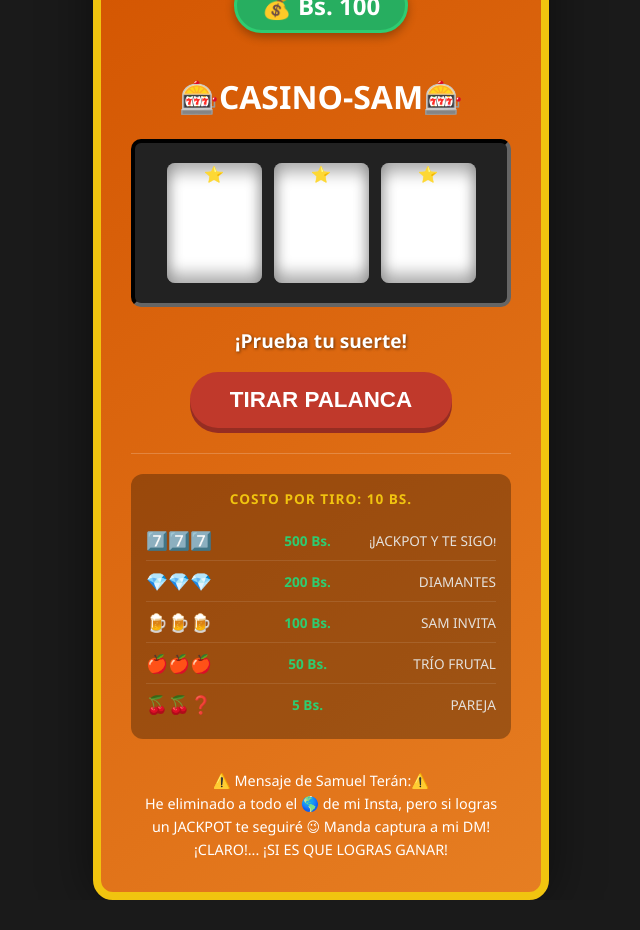
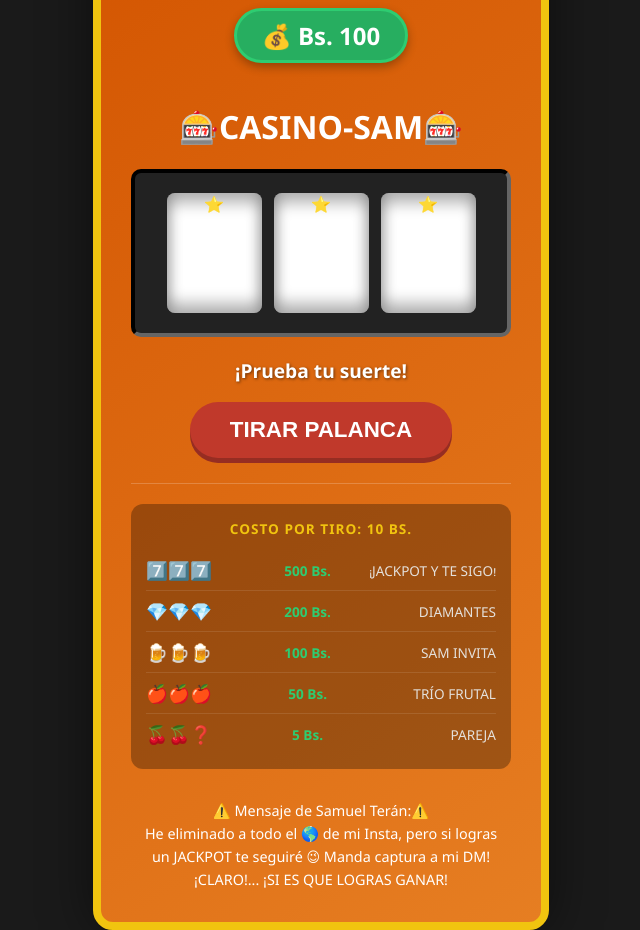
Before and after one commit to samuelteran/tragamonedas, a plain HTML site: page index.html in a window 1280 px wide. Shown: the whole page, without its empty margins (319-959 px from the left). Before the commit the page ends 900 px from the top, so only its background shows below. Drawn offline with Linux system fonts and the light colour scheme.

Commit message:
Update style_v2.css

```diff
--- a/style_v2.css
+++ b/style_v2.css
@@ -29,7 +29,7 @@ body {
     border-radius: 50px;
     font-size: 1.5rem;
     font-weight: bold;
-    margin-top: 40px; /* <--- AÑADE ESTO: Ajusta el número si necesitas que baje más */
+    margin-top: 100px; /* <--- AÑADE ESTO: Ajusta el número si necesitas que baje más */
     margin-bottom: 20px;
     border: 3px solid #2ecc71;
     display: inline-block;
```
